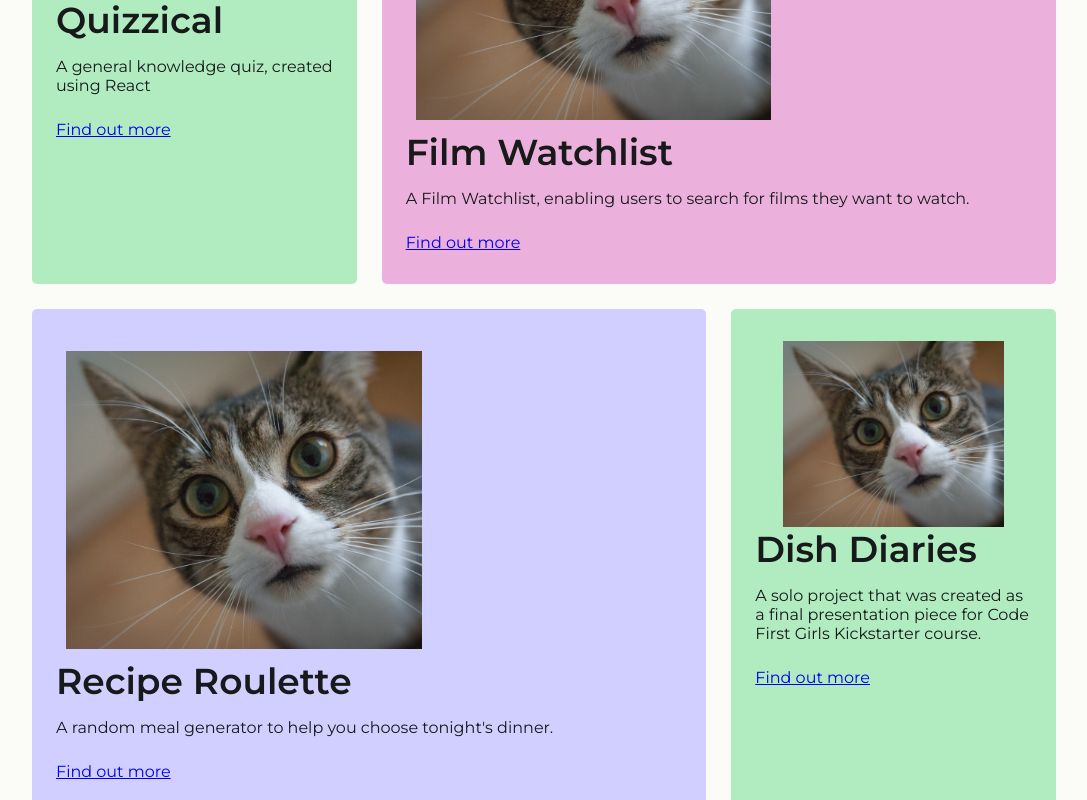
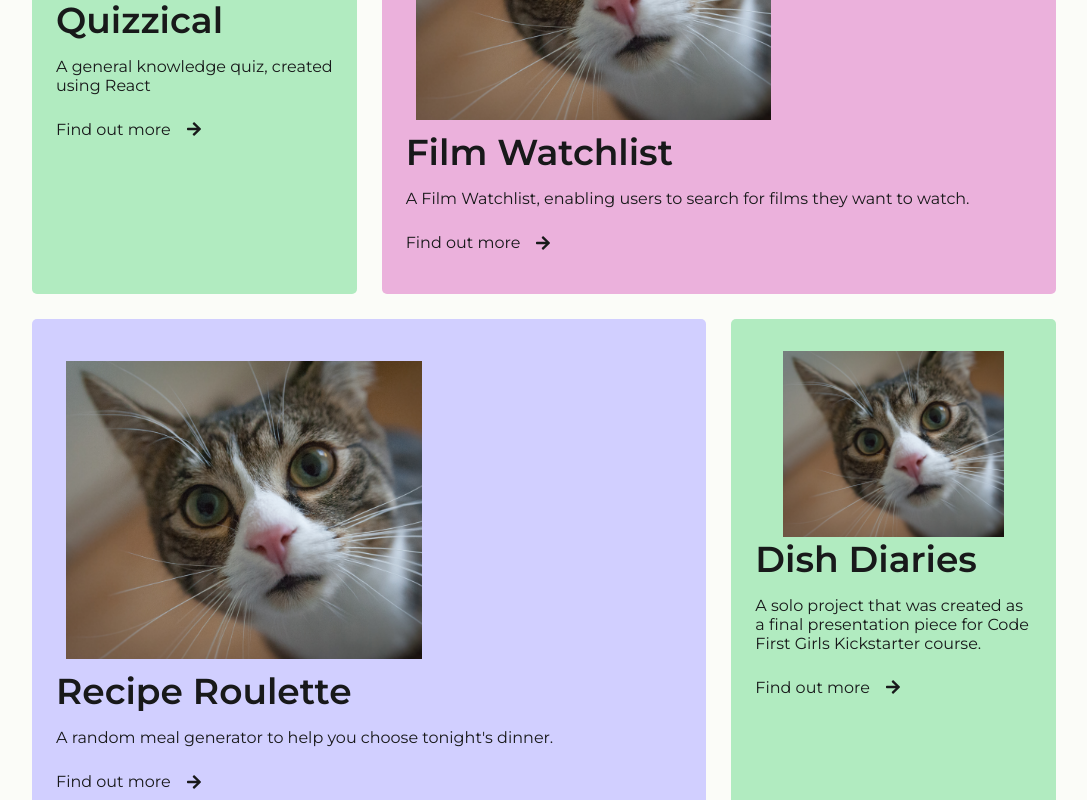
Before and after one commit to louiseka/portfolio, a React (Vite) app: page / in a window 1280 px wide. Shown: the part 1140-1940 px from the top of the page, without its empty margins (96-1183 px from the left). Built offline with nearby package versions, Linux system fonts and the light colour scheme.

Commit message:
Styling on small cta links

```diff
--- a/src/index.css
+++ b/src/index.css
@@ -81,14 +81,14 @@ p {
 /* Links */
 
 .cta-link {
+    font-size: 1rem;
+}
+
+.cta-link,
+.back-link {
+    text-decoration-color: #EBB1DC;
     text-decoration: underline;
-    text-decoration-color: #EBB1DC;
     text-decoration-thickness: 3px;
-    color: #18191A;
-    display: flex;
-    align-items: center;
-    font-size: 1rem;
-    padding: 0px 0 10px;
 }
 
 .cta-link:hover,
@@ -96,17 +96,24 @@ p {
     text-decoration-color: #B1EBC0;
 }
 
-.back-link {
-    text-decoration: underline;
-    text-decoration-color: #EBB1DC;
-    text-decoration-thickness: 3px;
+.cta-link,
+.back-link,
+.small-cta-link {
     color: #18191A;
     display: flex;
     align-items: center;
-    padding: 0 0 10px;
+    padding: 0px 0 10px;
 }
 
+.small-cta-link {
+    text-decoration: none;
+}
 
+.small-cta-link:hover {
+    text-decoration: underline;
+    text-decoration-thickness: 3px;
+    color: #18191A;
+}
 
 .icon {
     margin: 0 15px;
--- a/src/pages/About/Skills.jsx
+++ b/src/pages/About/Skills.jsx
@@ -3,6 +3,7 @@ export default function Skills() {
         <section className="skills-section">
             <h2>Skills</h2>
             <div className="skills-container">
+                <p className="green-label">React</p>
                 <p className="purple-label">JavaScript</p>
                 <p className="pink-label">HTML</p>
                 <p className="green-label">CSS</p>
--- a/src/pages/Projects/Projects.jsx
+++ b/src/pages/Projects/Projects.jsx
@@ -1,5 +1,6 @@
 import { projectData } from "../../data"
 import { Link } from "react-router"
+import { FaArrowRight } from "react-icons/fa"
 
 
 export default function Projects() {
@@ -21,7 +22,7 @@ export default function Projects() {
                     <div className={isWide ? "wider-inner-text" : ""}>
                         <h2>{projectName}</h2>
                         <p>{projectShortDesc}</p>
-                        <Link to={`projects/${project.id}`} key={project.id}>Find out more</Link>
+                        <Link className="small-cta-link" to={`projects/${project.id}`} key={project.id}>Find out more <FaArrowRight className="icon" /> </Link>
                     </div>
                 </div>
             </div >
```
